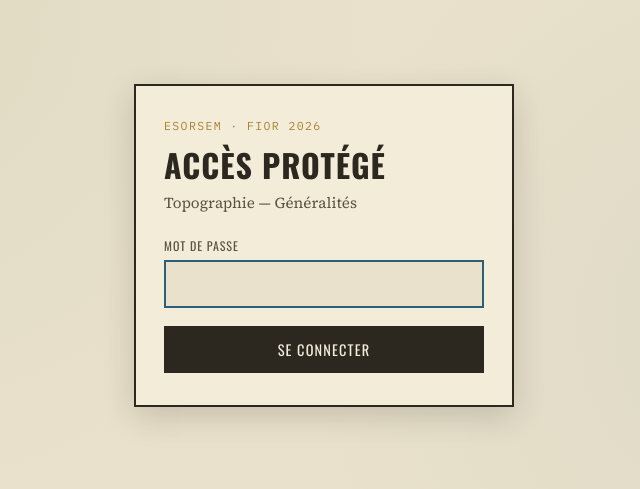
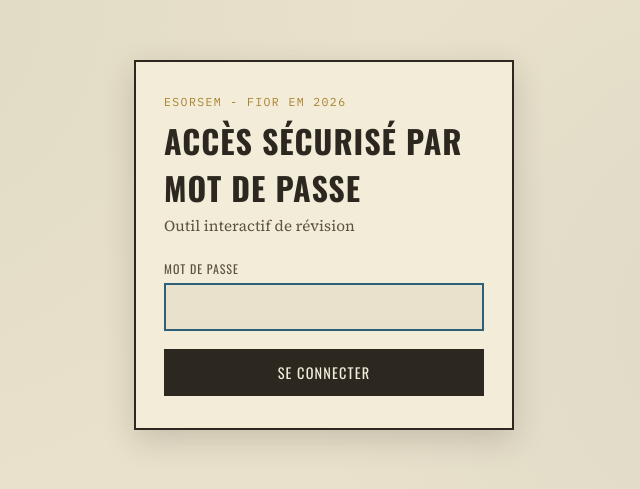
Before and after one commit to buzz-l-eclair/fior-em-2-2026, a website: page public/login.html in a window 1280 px wide. Shown: the part 155-644 px from the top of the page, without its empty margins (316-956 px from the left). Drawn offline with nearby package versions, Linux system fonts and the light colour scheme.

Commit message:
Update login.html

```diff
--- a/public/login.html
+++ b/public/login.html
@@ -3,7 +3,7 @@
 <head>
 <meta charset="UTF-8">
 <meta name="viewport" content="width=device-width, initial-scale=1.0">
-<title>Connexion | ESORSEM FIOR 2026</title>
+<title>Page de connexion | ESORSEM FIOR EM 2026</title>
 <link rel="preconnect" href="https://fonts.googleapis.com">
 <link href="https://fonts.googleapis.com/css2?family=Oswald:wght@400;500;600;700&family=Source+Serif+4:opsz,wght@8..60,400;8..60,500;8..60,600&family=IBM+Plex+Mono:wght@400;500;600&display=swap" rel="stylesheet">
 <style>
@@ -82,9 +82,9 @@ button:hover{background:var(--thalweg);}
 </head>
 <body>
 <div class="card">
-  <div class="brand">ESORSEM · FIOR 2026</div>
-  <h1>Accès protégé</h1>
-  <div class="subtitle">Topographie — Généralités</div>
+  <div class="brand">ESORSEM - FIOR EM 2026</div>
+  <h1>Accès sécurisé par mot de passe</h1>
+  <div class="subtitle">Outil interactif de révision</div>
   <div id="errorBox"></div>
   <form id="loginForm" method="POST" action="/login">
     <label for="password">Mot de passe</label>
@@ -97,7 +97,7 @@ button:hover{background:var(--thalweg);}
 const params = new URLSearchParams(window.location.search);
 if (params.get('error') === '1') {
   document.getElementById('errorBox').innerHTML =
-    '<div class="error">Mot de passe incorrect. Réessaie.</div>';
+    '<div class="error">Mot de passe incorrect bg, réessaie stp.</div>';
 }
 </script>
 </body>
```
